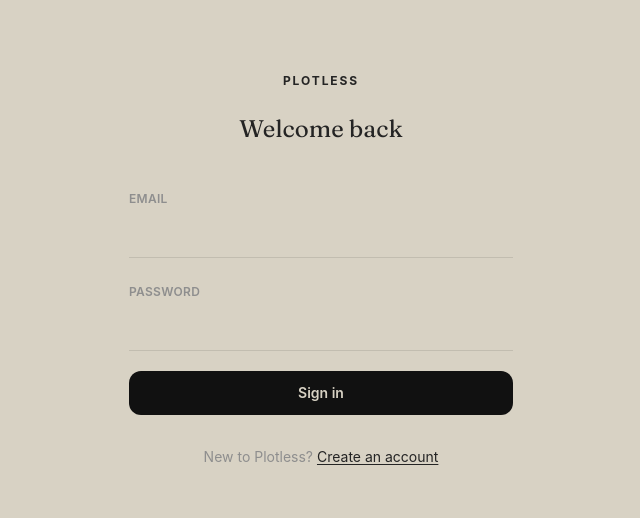
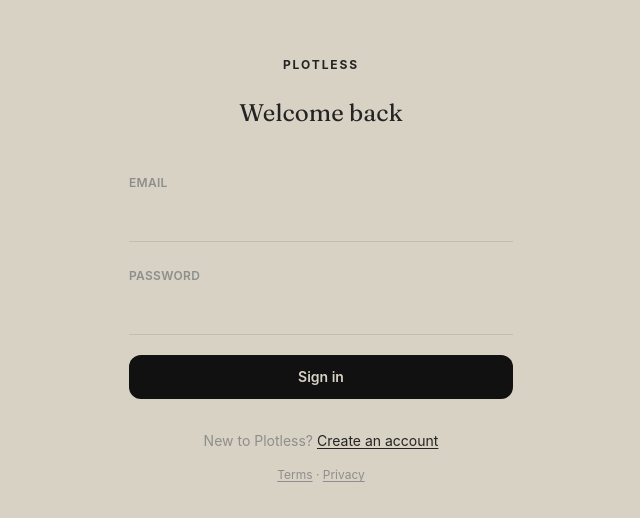
Before and after one commit to pinflow1/Plotles, a Next.js app: page /login in a window 1280 px wide. Shown: the part 130-648 px from the top of the page, without its empty margins (319-959 px from the left). Built offline with nearby package versions, Linux system fonts and the light colour scheme.

Commit message:
Add terms and privacy links to login page

```diff
--- a/app/(auth)/login/page.tsx
+++ b/app/(auth)/login/page.tsx
@@ -85,6 +85,16 @@ function LoginForm() {
             Create an account
           </Link>
         </p>
+
+        <p className="mt-4 text-center text-xs text-text-soft">
+          <Link href="/terms" className="underline underline-offset-2">
+            Terms
+          </Link>
+          {" · "}
+          <Link href="/privacy" className="underline underline-offset-2">
+            Privacy
+          </Link>
+        </p>
       </div>
     </main>
   );
```
